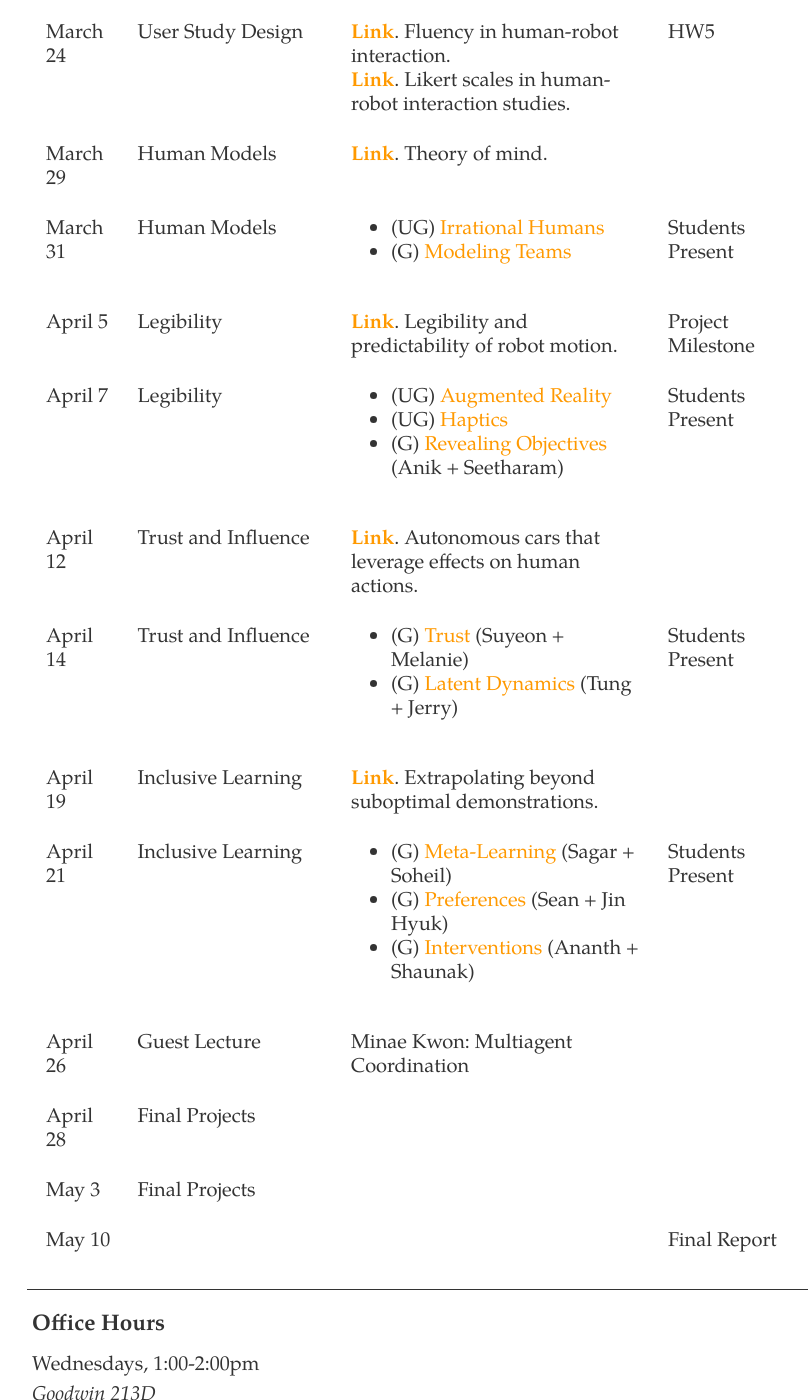
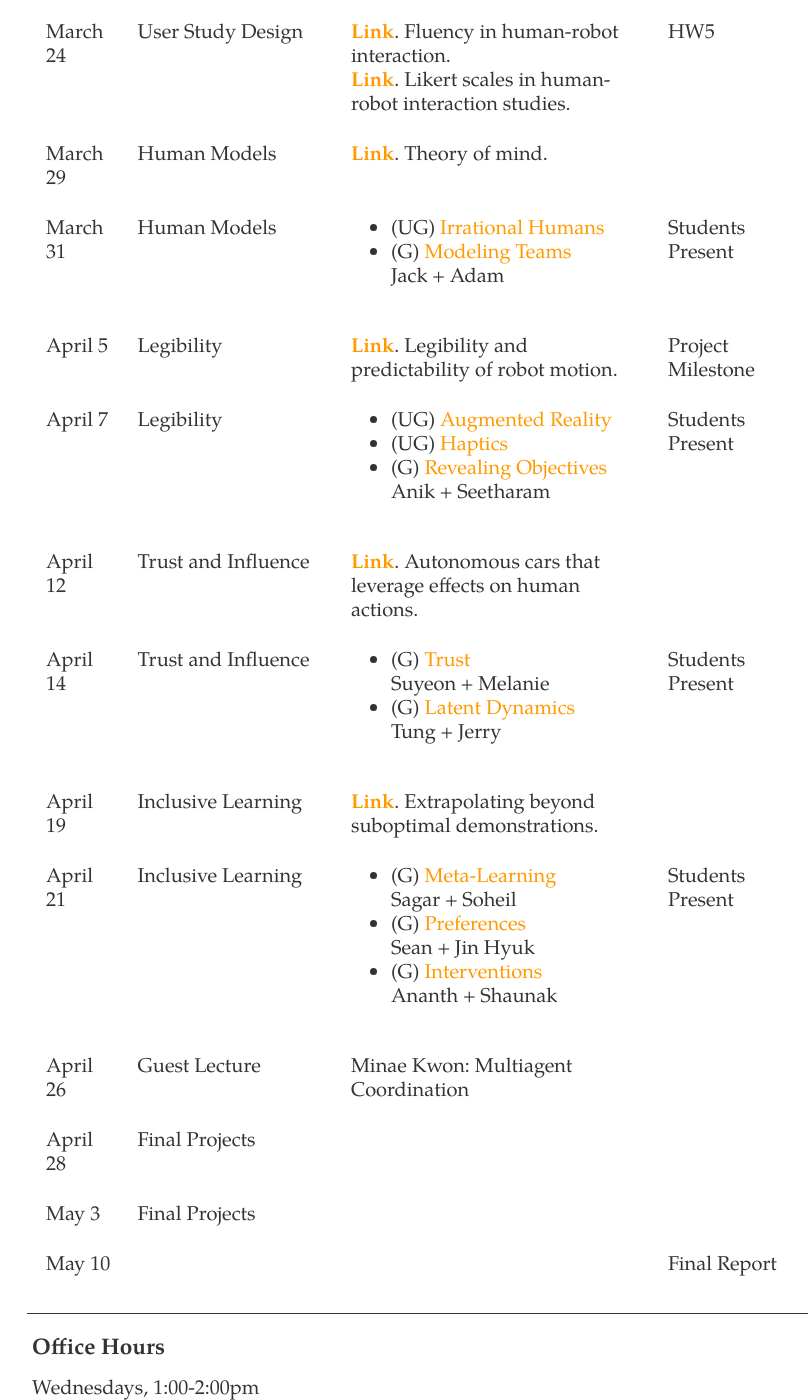
Before and after one commit to dylan-losey/dylan-losey.github.io, a Jekyll site: the page built from me5824-spring22.html, in a window 1280 px wide and 1400 px high, scrolled down 3379 px. Shown: the whole window, without its empty margins (208-1016 px from the left). Built offline with Jekyll 4.4.1, drawn with Linux system fonts in a browser that asks for light colours; nearby versions of some CDN libraries; some of the changed text lies outside the part shown.

Commit message:
paper presentations

```diff
--- a/me5824-spring22.html
+++ b/me5824-spring22.html
@@ -229,7 +229,7 @@ tags: me5824-spring2022
       <td>Shared Autonomy</td>
       <td>
         <ul>
-          <li>(G) <a class="link" href="{{ site.baseurl }} /pdfs/me5824/javdani_shared2018.pdf">Hindsight Optimization</a> (Carlo + Omkar)</li>
+          <li>(G) <a class="link" href="{{ site.baseurl }} /pdfs/me5824/javdani_shared2018.pdf">Hindsight Optimization</a><br>Carlo + Omkar</li>
           <li>(G) <a class="link" href="{{ site.baseurl }} /pdfs/me5824/losey_learning2021.pdf">Latent Actions</a></li>
         </ul>
       <td>Students Present</td>
@@ -249,7 +249,7 @@ tags: me5824-spring2022
       <td>
         <ul>
           <li>(UG) <a class="link" href="{{ site.baseurl }} /pdfs/me5824/haddadin_collision2008.pdf">Reaction Strategies</a></li>
-          <li>(G) <a class="link" href="{{ site.baseurl }} /pdfs/me5824/mortl_role2012.pdf">Leader-Follower Roles</a> (Ritish + Jyotshna)</li>
+          <li>(G) <a class="link" href="{{ site.baseurl }} /pdfs/me5824/mortl_role2012.pdf">Leader-Follower Roles</a><br>Ritish + Jyotshna</li>
         </ul>
       </td>
       <td>Students Present</td>
@@ -269,7 +269,7 @@ tags: me5824-spring2022
       <td>
         <ul>
           <li>(UG) <a class="link" href="{{ site.baseurl }} /pdfs/me5824/mainprice_human2013.pdf">Avoiding Humans</a></li>
-          <li>(G) <a class="link" href="{{ site.baseurl }} /pdfs/me5824/david_confidence2020.pdf">Risk-Aware Planning</a> (Tadek, Kieran, Eric)</li>
+          <li>(G) <a class="link" href="{{ site.baseurl }} /pdfs/me5824/david_confidence2020.pdf">Risk-Aware Planning</a><br>Tadek, Kieran, Eric</li>
         </ul>
       </td>
       <td>Students Present</td>
@@ -310,7 +310,7 @@ tags: me5824-spring2022
       <td>
         <ul>
           <li>(UG) <a class="link" href="{{ site.baseurl }} /pdfs/me5824/minae_humans2020.pdf">Irrational Humans</a></li>
-          <li>(G) <a class="link" href="{{ site.baseurl }} /pdfs/me5824/wang_cooks2020.pdf">Modeling Teams</a></li>
+          <li>(G) <a class="link" href="{{ site.baseurl }} /pdfs/me5824/wang_cooks2020.pdf">Modeling Teams</a><br>Jack + Adam</li>
         </ul>
       </td>
       <td>Students Present</td>
@@ -331,7 +331,7 @@ tags: me5824-spring2022
         <ul>
           <li>(UG) <a class="link" href="{{ site.baseurl }} /pdfs/me5824/walker_communicating2018.pdf">Augmented Reality</a></li>
           <li>(UG) <a class="link" href="{{ site.baseurl }} /pdfs/me5824/culbertson_haptics2018.pdf">Haptics</a></li>
-          <li>(G) <a class="link" href="{{ site.baseurl }} /pdfs/me5824/huang_enabling2019.pdf">Revealing Objectives</a> (Anik + Seetharam)</li>
+          <li>(G) <a class="link" href="{{ site.baseurl }} /pdfs/me5824/huang_enabling2019.pdf">Revealing Objectives</a><br>Anik + Seetharam</li>
         </ul>
       </td>
       <td>Students Present</td>
@@ -350,8 +350,8 @@ tags: me5824-spring2022
       <td>Trust and Influence</td>
       <td>
         <ul>
-          <li>(G) <a class="link" href="{{ site.baseurl }} /pdfs/me5824/chen_planning2018.pdf">Trust</a> (Suyeon + Melanie)</li>
-          <li>(G) <a class="link" href="{{ site.baseurl }} /pdfs/me5824/xie_learning2020.pdf">Latent Dynamics</a> (Tung + Jerry)</li>
+          <li>(G) <a class="link" href="{{ site.baseurl }} /pdfs/me5824/chen_planning2018.pdf">Trust</a><br>Suyeon + Melanie</li>
+          <li>(G) <a class="link" href="{{ site.baseurl }} /pdfs/me5824/xie_learning2020.pdf">Latent Dynamics</a><br>Tung + Jerry</li>
         </ul>
       </td>
       <td>Students Present</td>
@@ -370,9 +370,9 @@ tags: me5824-spring2022
       <td>Inclusive Learning</td>
       <td>
         <ul>
-          <li>(G) <a class="link" href="{{ site.baseurl }} /pdfs/me5824/finn_meta2017.pdf">Meta-Learning</a> (Sagar + Soheil)</li>
-          <li>(G) <a class="link" href="{{ site.baseurl }} /pdfs/me5824/lee_pebble2021.pdf">Preferences</a> (Sean + Jin Hyuk)</li>
-          <li>(G) <a class="link" href="{{ site.baseurl }} /pdfs/me5824/spencer_expert2021.pdf">Interventions</a> (Ananth + Shaunak)</li>
+          <li>(G) <a class="link" href="{{ site.baseurl }} /pdfs/me5824/finn_meta2017.pdf">Meta-Learning</a><br>Sagar + Soheil</li>
+          <li>(G) <a class="link" href="{{ site.baseurl }} /pdfs/me5824/lee_pebble2021.pdf">Preferences</a><br>Sean + Jin Hyuk</li>
+          <li>(G) <a class="link" href="{{ site.baseurl }} /pdfs/me5824/spencer_expert2021.pdf">Interventions</a><br>Ananth + Shaunak</li>
         </ul>
       </td>
       <td>Students Present</td>
```
